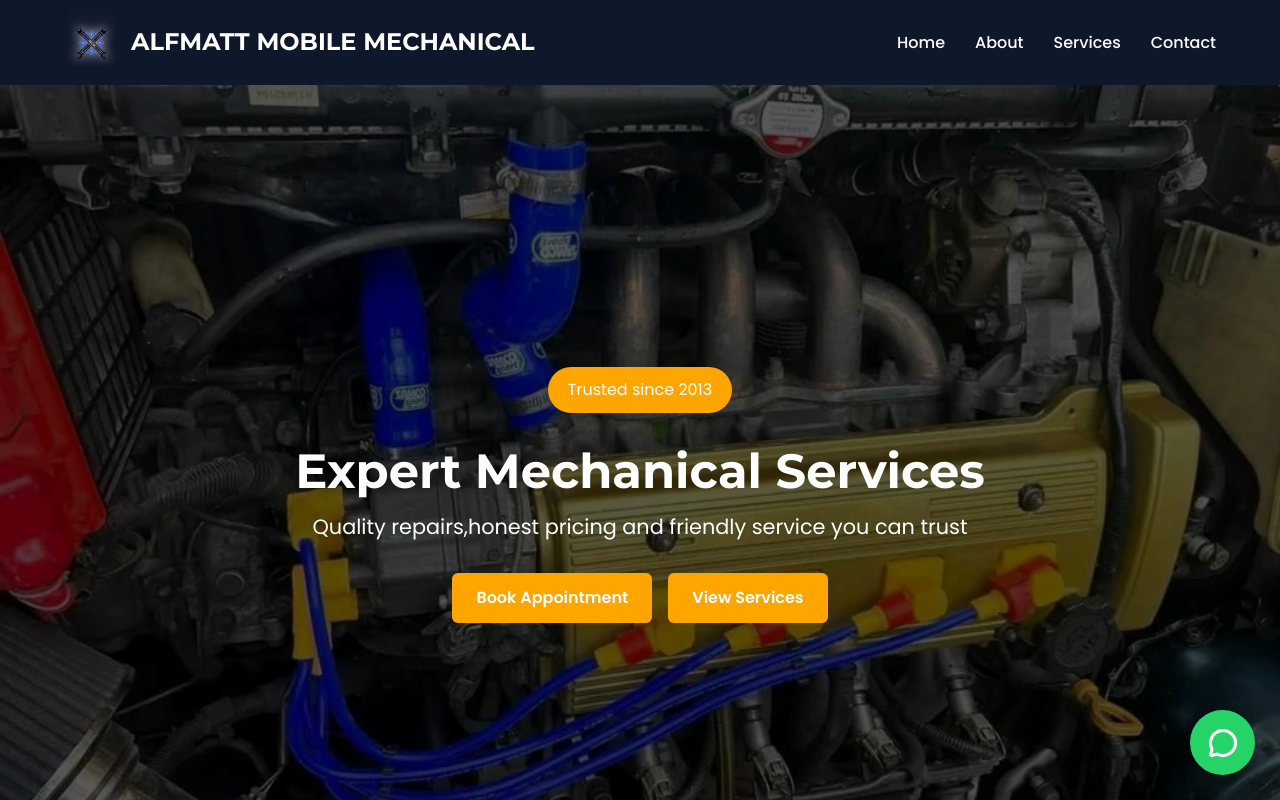
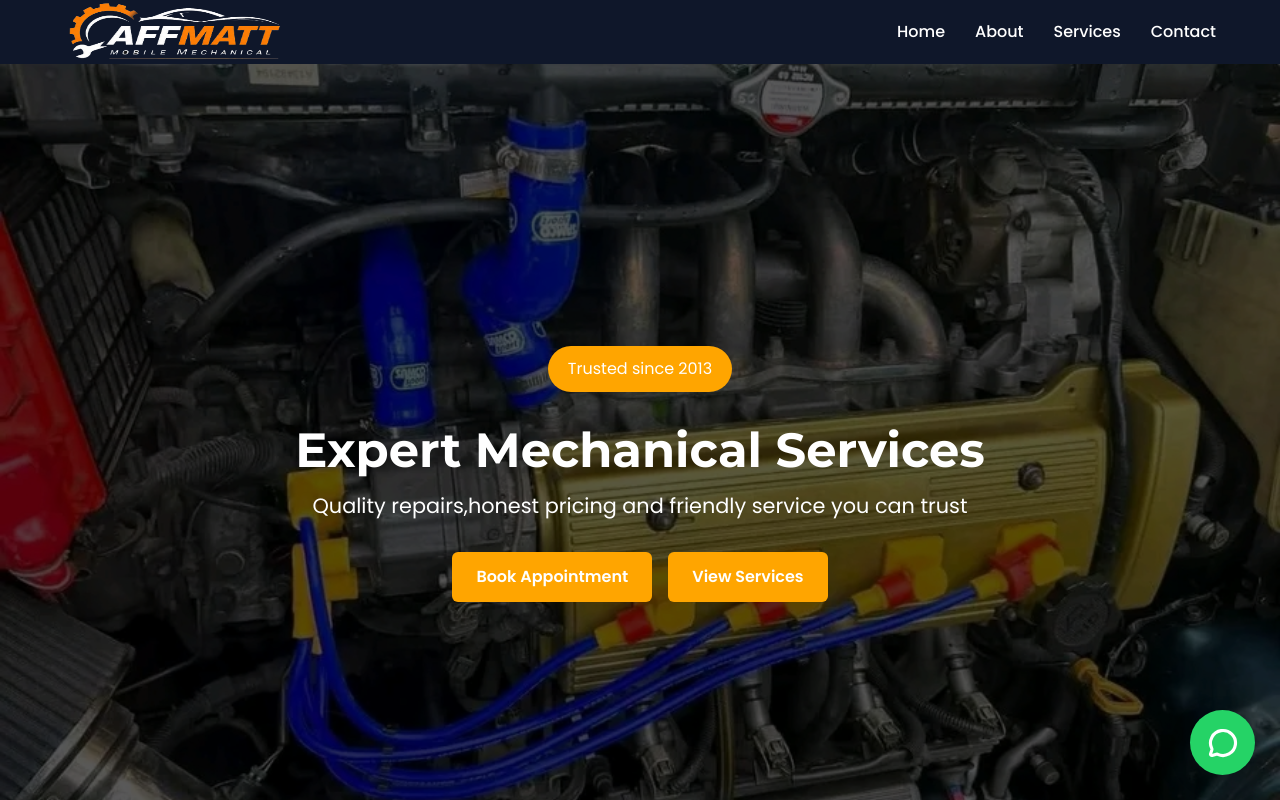
Before and after one commit to tichaonaclapperton/alfmatt, a React (Vite) app: page / in a window 1280 px wide. Shown: the top 800 px of the page. Built offline with nearby package versions, Linux system fonts and the light colour scheme.

Commit message:
added the logo

```diff
--- a/src/components/Navbar.jsx
+++ b/src/components/Navbar.jsx
@@ -12,7 +12,7 @@ export default function Navbar() {
 				{/* Logo */}
 				<div className="logo">
 					<img src="/images/logo.png" alt="Company Logo" />
-					<h2>ALFMATT MOBILE MECHANICAL</h2>
+
 				</div>
 
 				{/* Navigation Links */}
--- a/src/styles/navbar.css
+++ b/src/styles/navbar.css
@@ -1,7 +1,7 @@
 .navbar {
 	background: #0f172a;
 	color: white;
-	padding: 15px 0;
+	padding: 2px 0;
 	position: sticky;
 	top: 0;
 	z-index: 1000;
@@ -16,28 +16,16 @@
 	justify-content: space-between;
 }
 
-.logo {
-	display: flex;
-	align-items: center;
-	gap: 12px;
+
+
+.logo img {
+	width: 250px;
+	height: 60px;
+
+
 }
 
-.logo img {
-	width: 55px;
-	height: 55px;
-	object-fit: contain;
-	filter: drop-shadow(0 0 6px rgba(255, 255, 255, 0.7));
-}
 
-/* .logo h2 {
-	font-size: 1.1rem;
-	color: orangered;
-} */
-/* .logo h2 {
-	font-family: "Montserrat", sans-serif;
-	font-size: 1.5rem;
-	font-weight: 700;
-} */
 
 .nav-links {
 	display: flex;
```
Also changed, not shown: public/images/logo.png.
